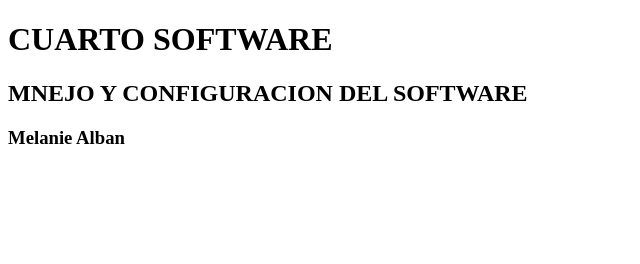
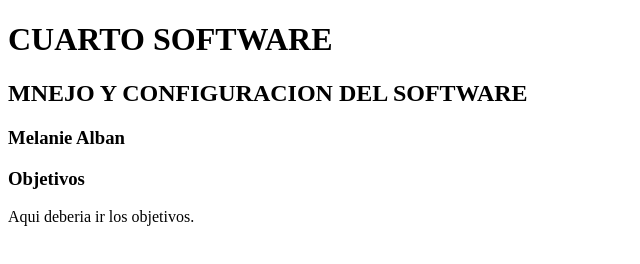
Before and after one commit to melanieAlban/github_remote, a plain HTML site: page index.html in a window 1280 px wide. Shown: the whole page, without its empty margins (0-640 px from the left). Drawn offline with Linux system fonts and the light colour scheme.

Commit message:
Objetivos

```diff
--- a/index.html
+++ b/index.html
@@ -9,5 +9,10 @@
     <h1>CUARTO SOFTWARE</h1>
     <H2>MNEJO Y CONFIGURACION DEL SOFTWARE</H2>
     <h3>Melanie Alban</h3>
+
+    <h3>Objetivos</h3>
+    <p>
+        Aqui deberia ir los objetivos.
+    </p>
 </body>
 </html>
```
